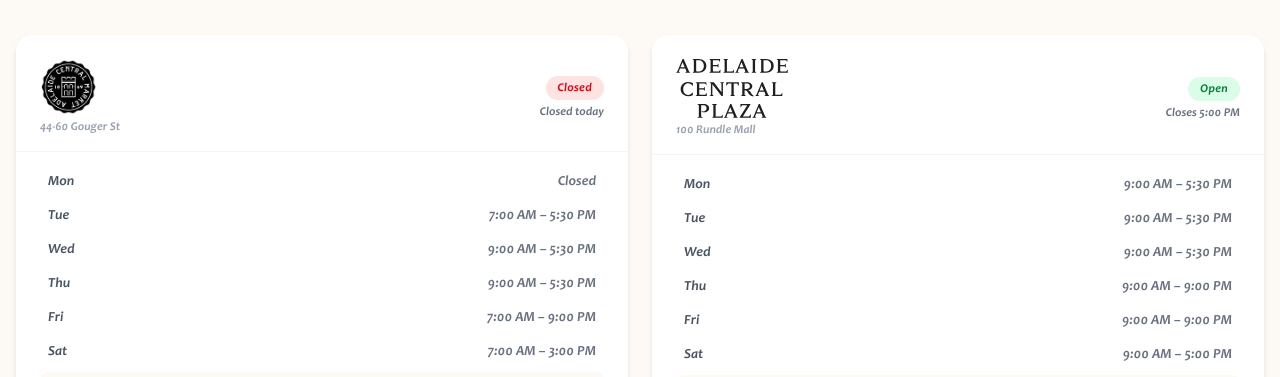
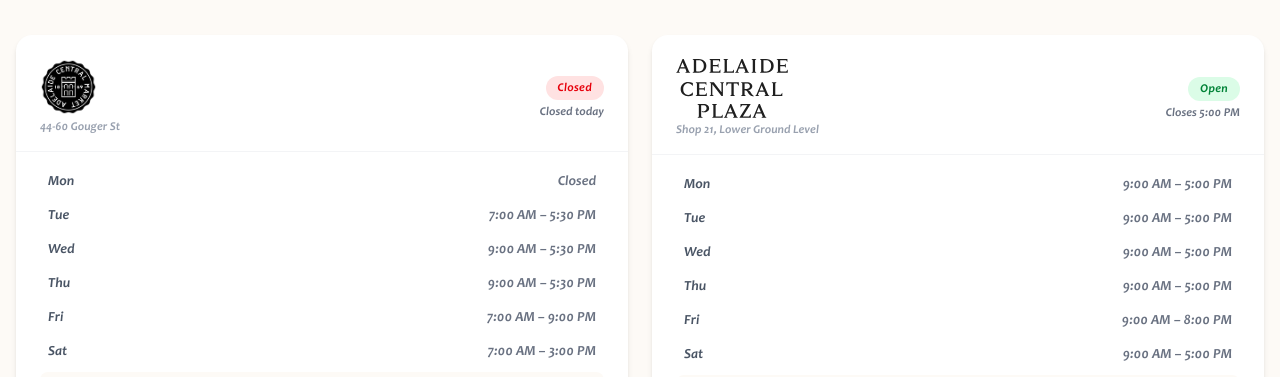
Before and after one commit to sawmeraw/gourmet-falafel, a Next.js app in the folder gourmet-falafel/: page / in a window 1280 px wide. Shown: the part 4805-5182 px from the top of the page. Built offline with nearby package versions, Linux system fonts and the light colour scheme.

Commit message:
acp opening hours fix

```diff
--- a/gourmet-falafel/src/components/OpeningHours.tsx
+++ b/gourmet-falafel/src/components/OpeningHours.tsx
@@ -24,14 +24,14 @@
   },
   {
     key: 'acp',
-    address: '100 Rundle Mall',
+    address: 'Shop 21, Lower Ground Level',
     // Update these hours to match actual ACP trading hours
     hours: [
-      { open: '09:00', close: '17:30' }, // Monday
-      { open: '09:00', close: '17:30' }, // Tuesday
-      { open: '09:00', close: '17:30' }, // Wednesday
-      { open: '09:00', close: '21:00' }, // Thursday
-      { open: '09:00', close: '21:00' }, // Friday
+      { open: '09:00', close: '17:00' }, // Monday
+      { open: '09:00', close: '17:00' }, // Tuesday
+      { open: '09:00', close: '17:00' }, // Wednesday
+      { open: '09:00', close: '17:00' }, // Thursday
+      { open: '09:00', close: '20:00' }, // Friday
       { open: '09:00', close: '17:00' }, // Saturday
       { open: '11:00', close: '17:00' }, // Sunday
     ],
```
